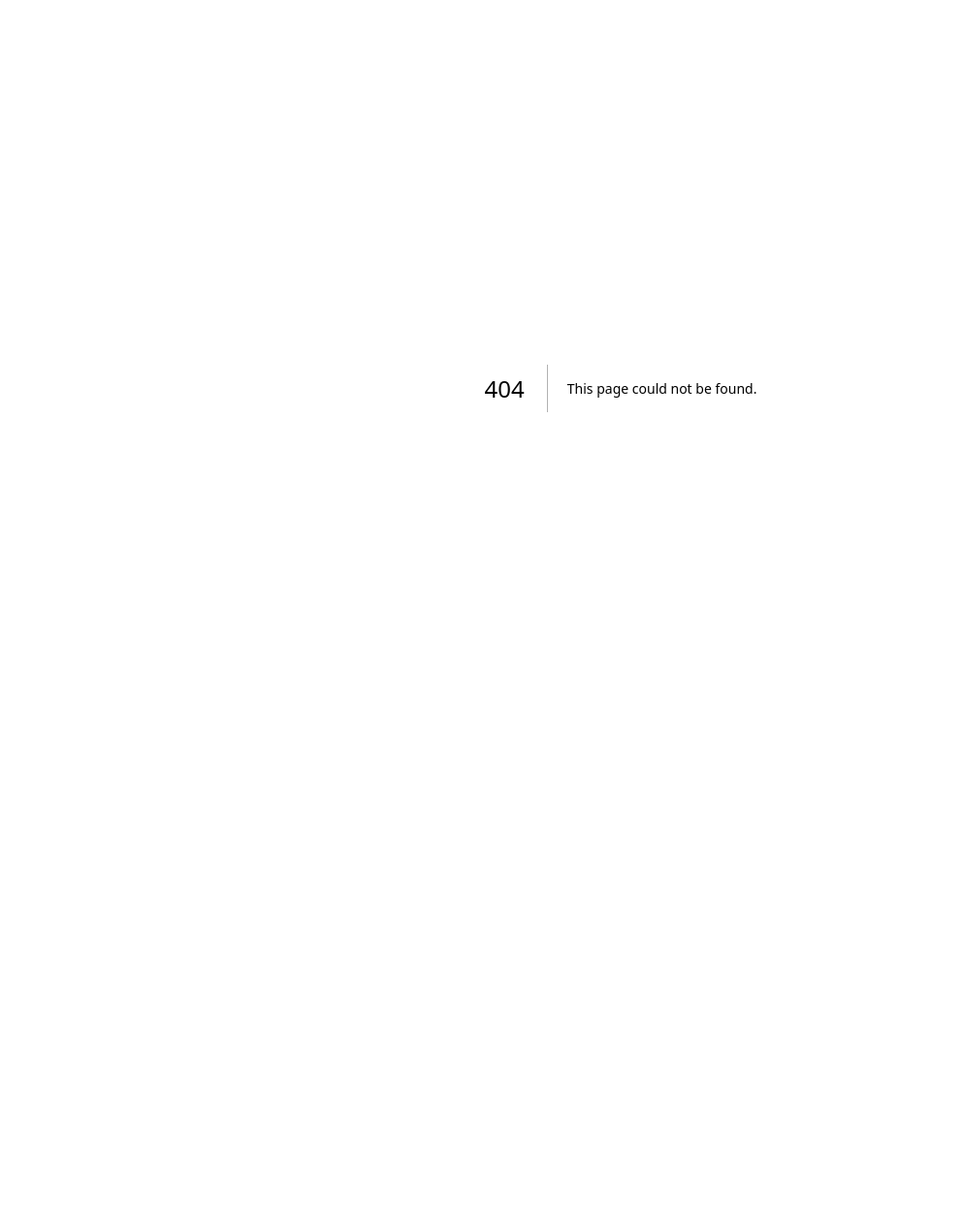
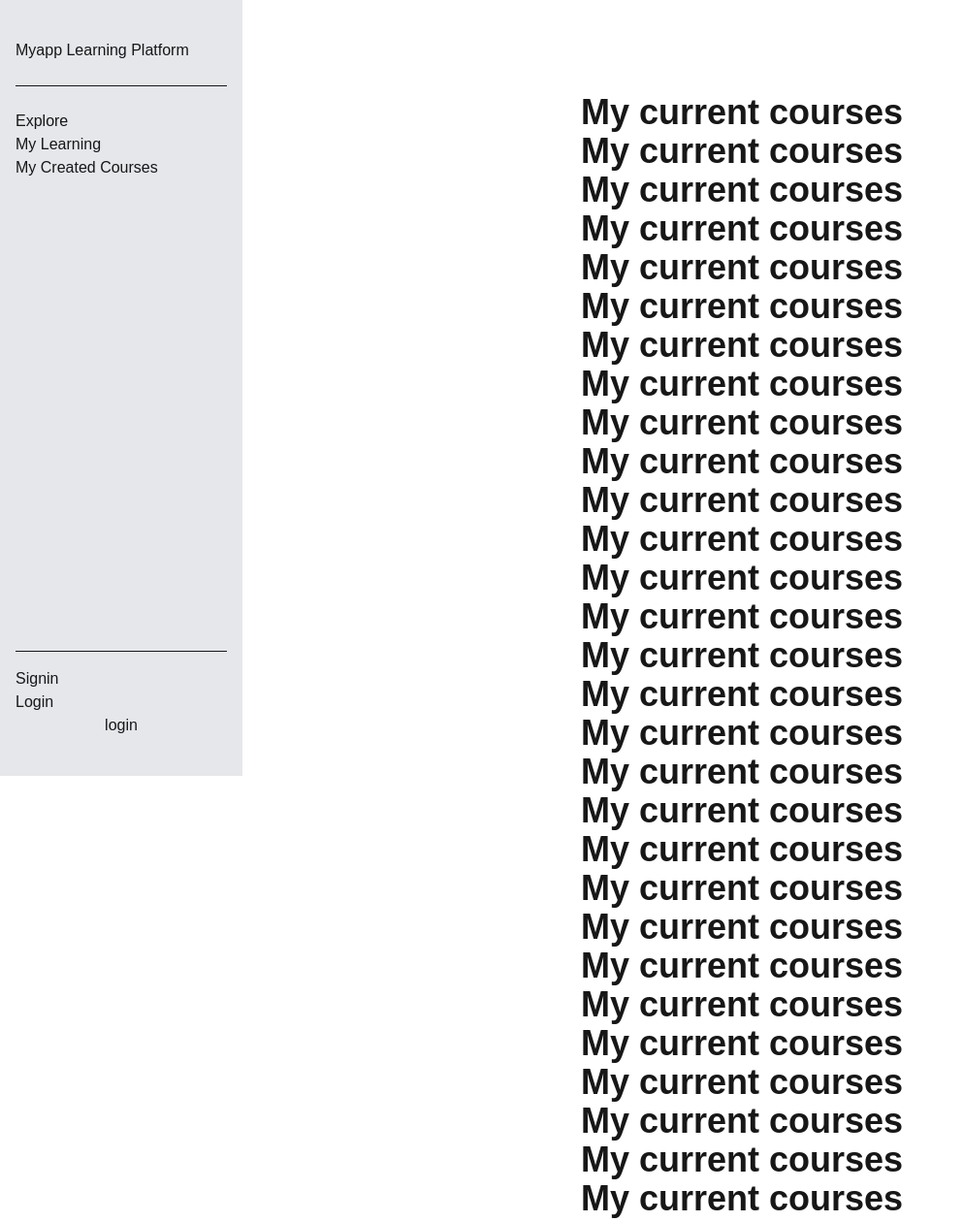
Before and after one commit to peth02/LearnningBuddy_frontend, a Next.js app: page /my_learning in a window 1280 px wide. Before the commit this address had no page. Shown: the top 1260 px of the page at 97% size, without its empty margins (0-993 px from the left). Before the commit the page ends 800 px from the top, so only its background shows below. Built offline with nearby package versions, Linux system fonts and the light colour scheme; no server answers.

Commit message:
init pages

```diff
--- a/app/(Home)/home/page.tsx
+++ b/app/(Home)/home/page.tsx
@@ -1,6 +1,6 @@
 export default function Home() {
   return (
-    <main className="flex min-h-screen flex-col items-center justify-between p-24">
+    <div className="flex min-h-screen flex-col items-center justify-between p-24">
       <h1 className="text-4xl font-bold">Welcome to the Home Page</h1>
       <h1 className="text-4xl font-bold">Welcome to the Home Page</h1>
       <h1 className="text-4xl font-bold">Welcome to the Home Page</h1>
@@ -37,6 +37,6 @@ export default function Home() {
       <h1 className="text-4xl font-bold">Welcome to the Home Page</h1>
       <h1 className="text-4xl font-bold">Welcome to the Home Page</h1>
       <h1 className="text-4xl font-bold">Welcome to the Home Page</h1>
-    </main>
+    </div>
   );
 }
--- a/app/(Home)/layout.tsx
+++ b/app/(Home)/layout.tsx
@@ -8,9 +8,9 @@ export default function HomeLayout({
   return (
     <div className="flex">
       <HomeNavbar />
-      <div className="w-screen">
+      <main className="w-screen">
         {children}
-      </div>
+      </main>
     </div>
   );
 }
--- /dev/null
+++ b/app/(Home)/my_created_courses/page.tsx
@@ -0,0 +1,42 @@
+export default function MyCreatedCourses() {
+    return(
+    <div className="flex min-h-screen flex-col items-center justify-between p-24">
+      <h1 className="text-4xl font-bold">My courses</h1>
+      <h1 className="text-4xl font-bold">My courses</h1>
+      <h1 className="text-4xl font-bold">My courses</h1>
+      <h1 className="text-4xl font-bold">My courses</h1>
+      <h1 className="text-4xl font-bold">My courses</h1>
+      <h1 className="text-4xl font-bold">My courses</h1>
+      <h1 className="text-4xl font-bold">My courses</h1>
+      <h1 className="text-4xl font-bold">My courses</h1>
+      <h1 className="text-4xl font-bold">My courses</h1>
+      <h1 className="text-4xl font-bold">My courses</h1>
+      <h1 className="text-4xl font-bold">My courses</h1>
+      <h1 className="text-4xl font-bold">My courses</h1>
+      <h1 className="text-4xl font-bold">My courses</h1>
+      <h1 className="text-4xl font-bold">My courses</h1>
+      <h1 className="text-4xl font-bold">My courses</h1>
+      <h1 className="text-4xl font-bold">My courses</h1>
+      <h1 className="text-4xl font-bold">My courses</h1>
+      <h1 className="text-4xl font-bold">My courses</h1>
+      <h1 className="text-4xl font-bold">My courses</h1>
+      <h1 className="text-4xl font-bold">My courses</h1>
+      <h1 className="text-4xl font-bold">My courses</h1>
+      <h1 className="text-4xl font-bold">My courses</h1>
+      <h1 className="text-4xl font-bold">My courses</h1>
+      <h1 className="text-4xl font-bold">My courses</h1>
+      <h1 className="text-4xl font-bold">My courses</h1>
+      <h1 className="text-4xl font-bold">My courses</h1>
+      <h1 className="text-4xl font-bold">My courses</h1>
+      <h1 className="text-4xl font-bold">My courses</h1>
+      <h1 className="text-4xl font-bold">My courses</h1>
+      <h1 className="text-4xl font-bold">My courses</h1>
+      <h1 className="text-4xl font-bold">My courses</h1>
+      <h1 className="text-4xl font-bold">My courses</h1>
+      <h1 className="text-4xl font-bold">My courses</h1>
+      <h1 className="text-4xl font-bold">My courses</h1>
+      <h1 className="text-4xl font-bold">My courses</h1>
+      <h1 className="text-4xl font-bold">My courses</h1>
+    </div>
+    );
+}
--- /dev/null
+++ b/app/(Home)/my_learning/page.tsx
@@ -0,0 +1,42 @@
+export default function MyLearning() {
+    return(
+    <div className="flex min-h-screen flex-col items-center justify-between p-24">
+      <h1 className="text-4xl font-bold">My current courses</h1>
+      <h1 className="text-4xl font-bold">My current courses</h1>
+      <h1 className="text-4xl font-bold">My current courses</h1>
+      <h1 className="text-4xl font-bold">My current courses</h1>
+      <h1 className="text-4xl font-bold">My current courses</h1>
+      <h1 className="text-4xl font-bold">My current courses</h1>
+      <h1 className="text-4xl font-bold">My current courses</h1>
+      <h1 className="text-4xl font-bold">My current courses</h1>
+      <h1 className="text-4xl font-bold">My current courses</h1>
+      <h1 className="text-4xl font-bold">My current courses</h1>
+      <h1 className="text-4xl font-bold">My current courses</h1>
+      <h1 className="text-4xl font-bold">My current courses</h1>
+      <h1 className="text-4xl font-bold">My current courses</h1>
+      <h1 className="text-4xl font-bold">My current courses</h1>
+      <h1 className="text-4xl font-bold">My current courses</h1>
+      <h1 className="text-4xl font-bold">My current courses</h1>
+      <h1 className="text-4xl font-bold">My current courses</h1>
+      <h1 className="text-4xl font-bold">My current courses</h1>
+      <h1 className="text-4xl font-bold">My current courses</h1>
+      <h1 className="text-4xl font-bold">My current courses</h1>
+      <h1 className="text-4xl font-bold">My current courses</h1>
+      <h1 className="text-4xl font-bold">My current courses</h1>
+      <h1 className="text-4xl font-bold">My current courses</h1>
+      <h1 className="text-4xl font-bold">My current courses</h1>
+      <h1 className="text-4xl font-bold">My current courses</h1>
+      <h1 className="text-4xl font-bold">My current courses</h1>
+      <h1 className="text-4xl font-bold">My current courses</h1>
+      <h1 className="text-4xl font-bold">My current courses</h1>
+      <h1 className="text-4xl font-bold">My current courses</h1>
+      <h1 className="text-4xl font-bold">My current courses</h1>
+      <h1 className="text-4xl font-bold">My current courses</h1>
+      <h1 className="text-4xl font-bold">My current courses</h1>
+      <h1 className="text-4xl font-bold">My current courses</h1>
+      <h1 className="text-4xl font-bold">My current courses</h1>
+      <h1 className="text-4xl font-bold">My current courses</h1>
+      <h1 className="text-4xl font-bold">My current courses</h1>
+    </div>
+    );
+}
```
